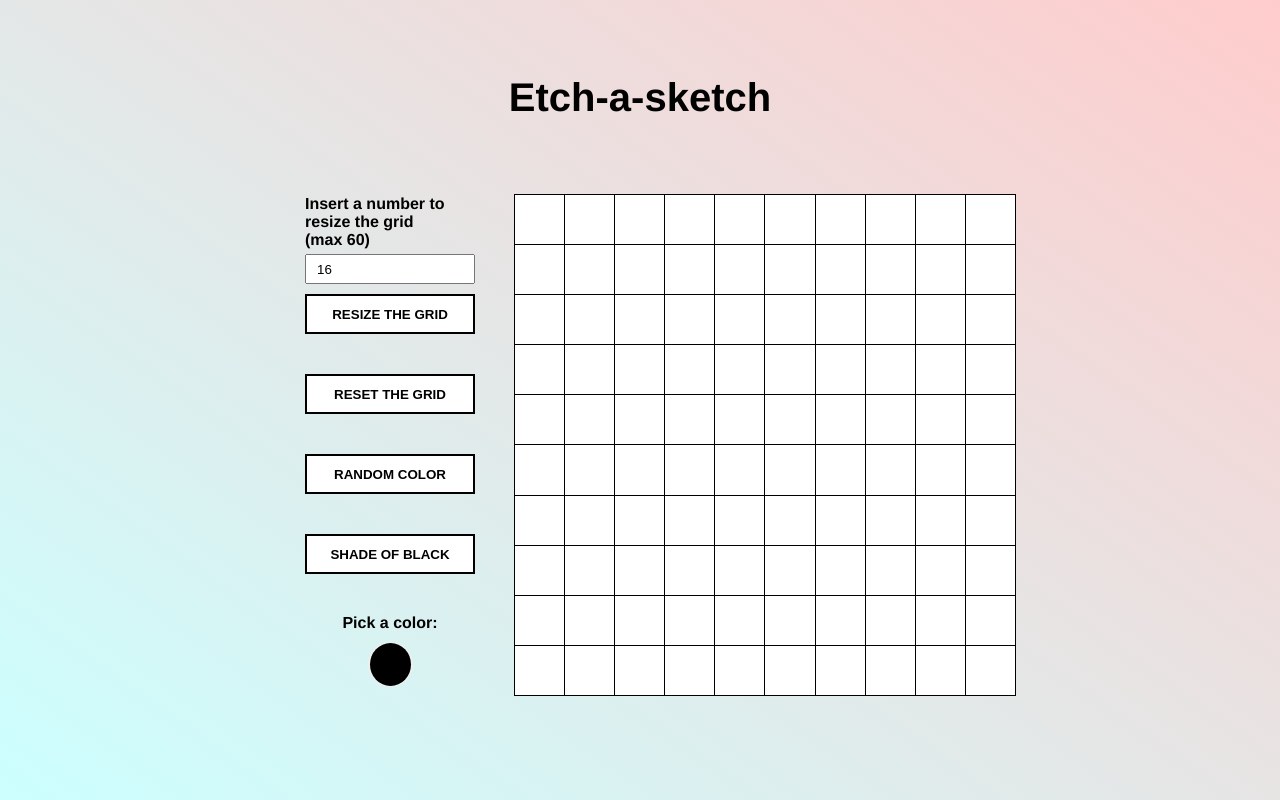
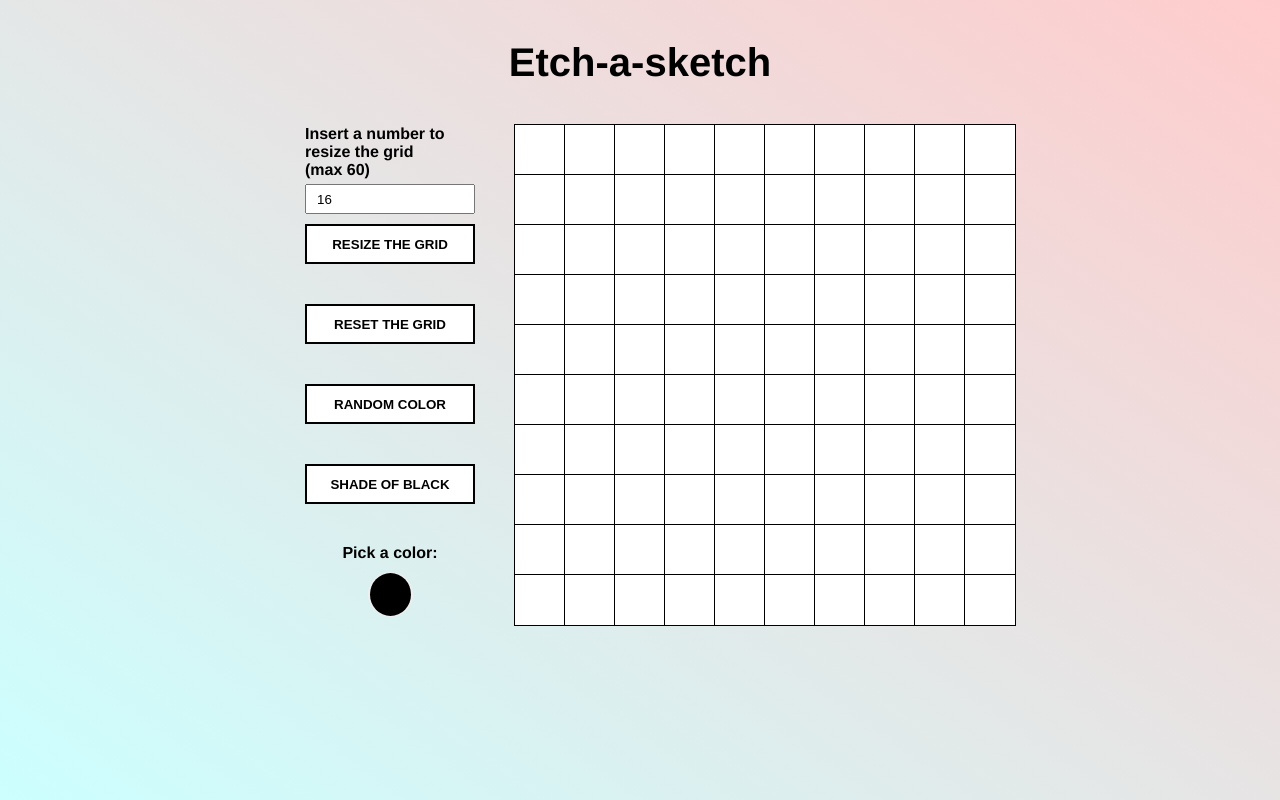
Before and after one commit to Rus501/Etch-a-sketch, a plain HTML site: page index.html in a window 1280 px wide. Drawn offline with Linux system fonts and the light colour scheme.

Commit message:
Update style.css

```diff
--- a/style.css
+++ b/style.css
@@ -21,7 +21,6 @@ main {
 	/*box-shadow: 0 0 10px 10px #00000045;*/
 	display: grid;
 	background: #fff;
-	gap: 1px;
 }
 .grid-cell {
 	outline: 1px solid #000;
@@ -40,7 +39,7 @@ header {
 	display: flex;
 	justify-content: center;
 	align-items: center;
-	padding: 75px 0 75px 0;
+	padding: 40px 0 40px 0;
 }
 .title {
 	font-size: 40px;
```
